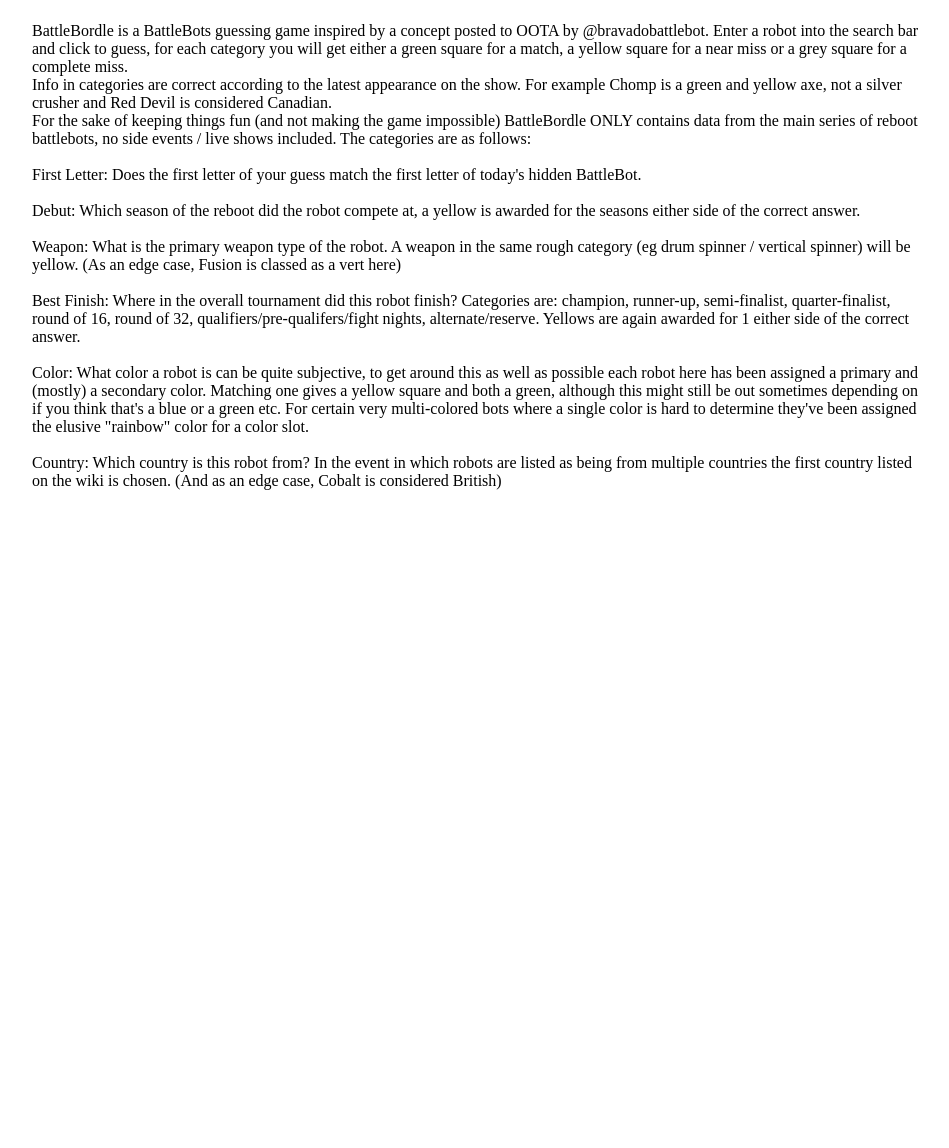
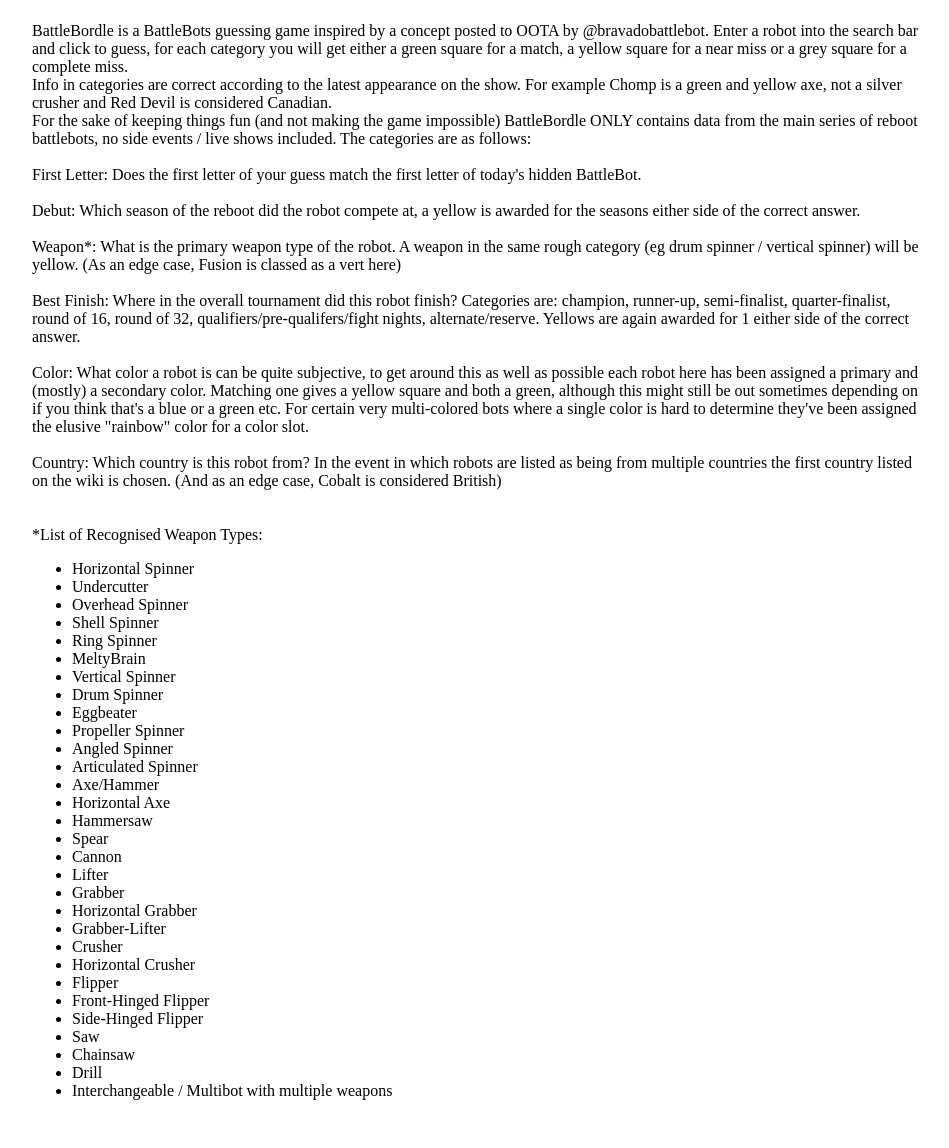
Before and after one commit to me57tm/battleBordle, a Django app: page /battlebordle/ in a window 1280 px wide. Shown: the part 1603-2751 px from the top of the page, without its empty margins (160-1109 px from the left). Before the commit the page ends 2093 px from the top, so only its background shows below. Run offline with Django 4.2, Linux system fonts and the light colour scheme; parts of the project's set-up code (start-up, migrations or seed data) failed here and were passed over; some libraries are stand-ins or nearby versions; some web fonts are replaced.

Commit message:
weapon types added

```diff
--- a/bbguessinggame/models.py
+++ b/bbguessinggame/models.py
@@ -20,7 +20,7 @@
 ]
 
 WEAPON_TYPE_CHOICES = [
-    ("NM", "Meltybrain"),
+    ("HM", "Meltybrain"),
 
     ("HH", "Horizontal Spinner"),
     ("HU", "Undercutter"),
--- a/templates/bbGuessGame/game.html
+++ b/templates/bbGuessGame/game.html
@@ -128,11 +128,46 @@
         <br>
         First Letter: Does the first letter of your guess match the first letter of today's hidden BattleBot.<br><br>
         Debut: Which season of the reboot did the robot compete at, a yellow is awarded for the seasons either side of the correct answer.<br><br>
-        Weapon: What is the primary weapon type of the robot. A weapon in the same rough category (eg drum spinner / vertical spinner) will be yellow. (As an edge case, Fusion is classed as a vert here)<br><br>
+        Weapon*: What is the primary weapon type of the robot. A weapon in the same rough category (eg drum spinner / vertical spinner) will be yellow. (As an edge case, Fusion is classed as a vert here)<br><br>
         Best Finish: Where in the overall tournament did this robot finish? Categories are: champion, runner-up, semi-finalist, quarter-finalist, round of 16, round of 32, qualifiers/pre-qualifers/fight nights, alternate/reserve. Yellows are again awarded for 1 either side of the correct answer.<br><br>
         Color: What color a robot is can be quite subjective, to get around this as well as possible each robot here has been assigned a primary and (mostly) a secondary color. Matching one gives a yellow square and both a green, although this might still be out sometimes depending on if you think that's a blue or a green etc. For certain very multi-colored bots where a single color is hard to determine they've been assigned the elusive "rainbow" color for a color slot.<br><br>
-        Country: Which country is this robot from? In the event in which robots are listed as being from multiple countries the first country listed on the wiki is chosen. (And as an edge case, Cobalt is considered British)
+        Country: Which country is this robot from? In the event in which robots are listed as being from multiple countries the first country listed on the wiki is chosen. (And as an edge case, Cobalt is considered British)<br>
+        <br>
+        <br>
+        *List of Recognised Weapon Types:
     </p>
+    <ul>
+        <li>Horizontal Spinner</li>
+        <li>Undercutter</li>
+        <li>Overhead Spinner</li>
+        <li>Shell Spinner</li>
+        <li>Ring Spinner</li>
+        <li>MeltyBrain</li>
+        <li>Vertical Spinner</li>
+        <li>Drum Spinner</li>
+        <li>Eggbeater</li>
+        <li>Propeller Spinner</li>
+        <li>Angled Spinner</li>
+        <li>Articulated Spinner</li>
+        <li>Axe/Hammer</li>
+        <li>Horizontal Axe</li>
+        <li>Hammersaw</li>
+        <li>Spear</li>
+        <li>Cannon</li>
+        <li>Lifter</li>
+        <li>Grabber</li>
+        <li>Horizontal Grabber</li>
+        <li>Grabber-Lifter</li>
+        <li>Crusher</li>
+        <li>Horizontal Crusher</li>
+        <li>Flipper</li>
+        <Li>Front-Hinged Flipper</Li>
+        <li>Side-Hinged Flipper</li>
+        <li>Saw</li>
+        <li>Chainsaw</li>
+        <Li>Drill</Li>
+        <li>Interchangeable / Multibot with multiple weapons</li>
+    </ul>
 </div>
 </div>
 </body>
```
